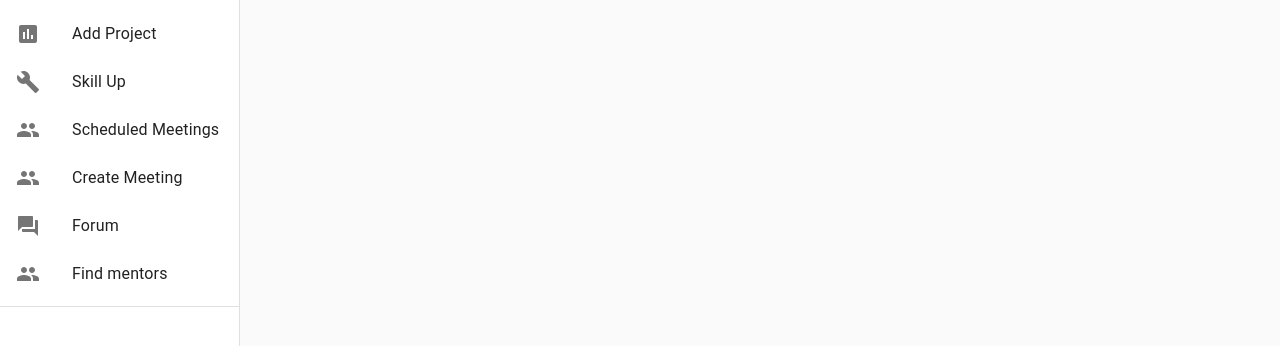
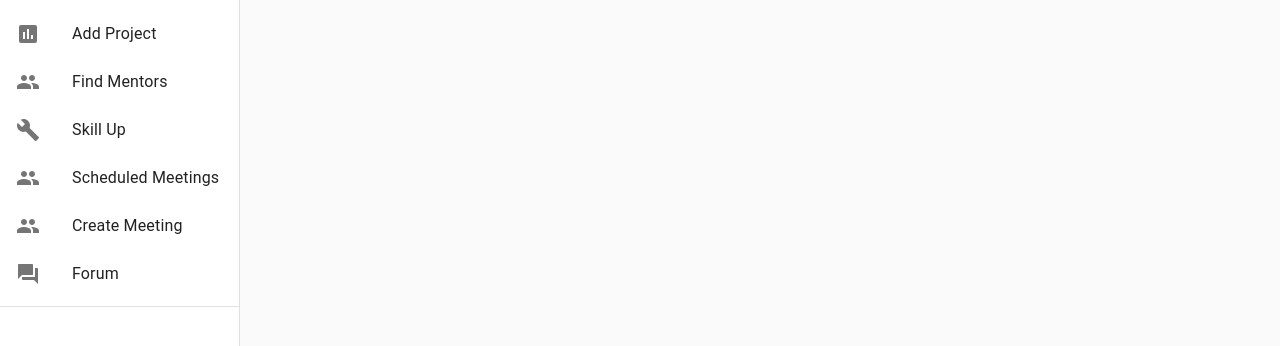
Before and after one commit to brighter-bee/brighter-bee, a React (Create React App) app in the folder my-app/: page /home in a window 1280 px wide. Shown: the part 206-552 px from the top of the page. Built offline with nearby package versions, Linux system fonts and the light colour scheme; no server answers.

Commit message:
Polish position and text for finding mentors

```diff
--- a/my-app/src/Mentors.js
+++ b/my-app/src/Mentors.js
@@ -68,7 +68,7 @@ class Mentors extends Component {
         return (
             <div>
                 <Typography variant="h4" component="h4">
-                    Meet Mentors
+                    Find Mentors
                 </Typography>
                 <br/>
                 <Paper component="form" style={{border: '1px', padding: '1px 10px', width: '300px'}}>
--- a/my-app/src/home.js
+++ b/my-app/src/home.js
@@ -223,11 +223,11 @@ function ClippedDrawer(props) {
         {name: 'Saved Jobs', icon: <WorkIcon/>, urlVal: url + '/savedjobs'},
         {name: 'Find Projects', icon: <AssessmentIcon/>, urlVal: url + '/findprojects'},
         {name: 'Add Project', icon: <AssessmentIcon/>, urlVal: url + '/addproject'},
+        {name: 'Find Mentors', icon: <GroupIcon/>, urlVal: url + '/mentors'},
         {name: 'Skill Up', icon: <BuildIcon/>, urlVal: url + '/skillup'},
         {name: 'Scheduled Meetings', icon: <GroupIcon/>, urlVal: url + '/meetings'},
         {name: 'Create Meeting', icon: <GroupIcon/>, urlVal: url + '/addMeeting'},
         {name: 'Forum', icon: <ForumIcon/>, urlVal: url + '/forums'},
-        {name: 'Find mentors', icon: <GroupIcon/>, urlVal: url + '/mentors'},
         // {name: 'My Profile', icon: <AccountBoxIcon/>, urlVal: url + '/profile'}
 
     ];
```
